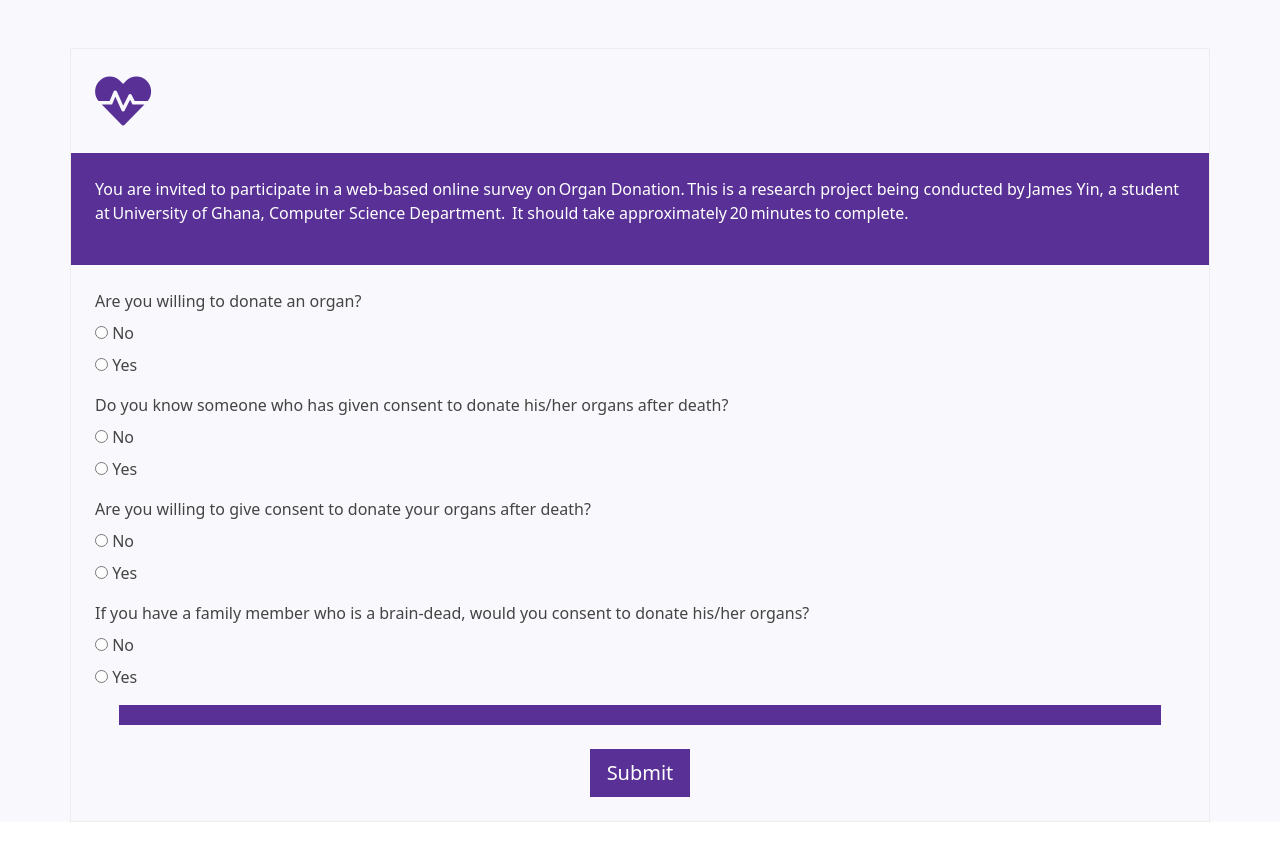
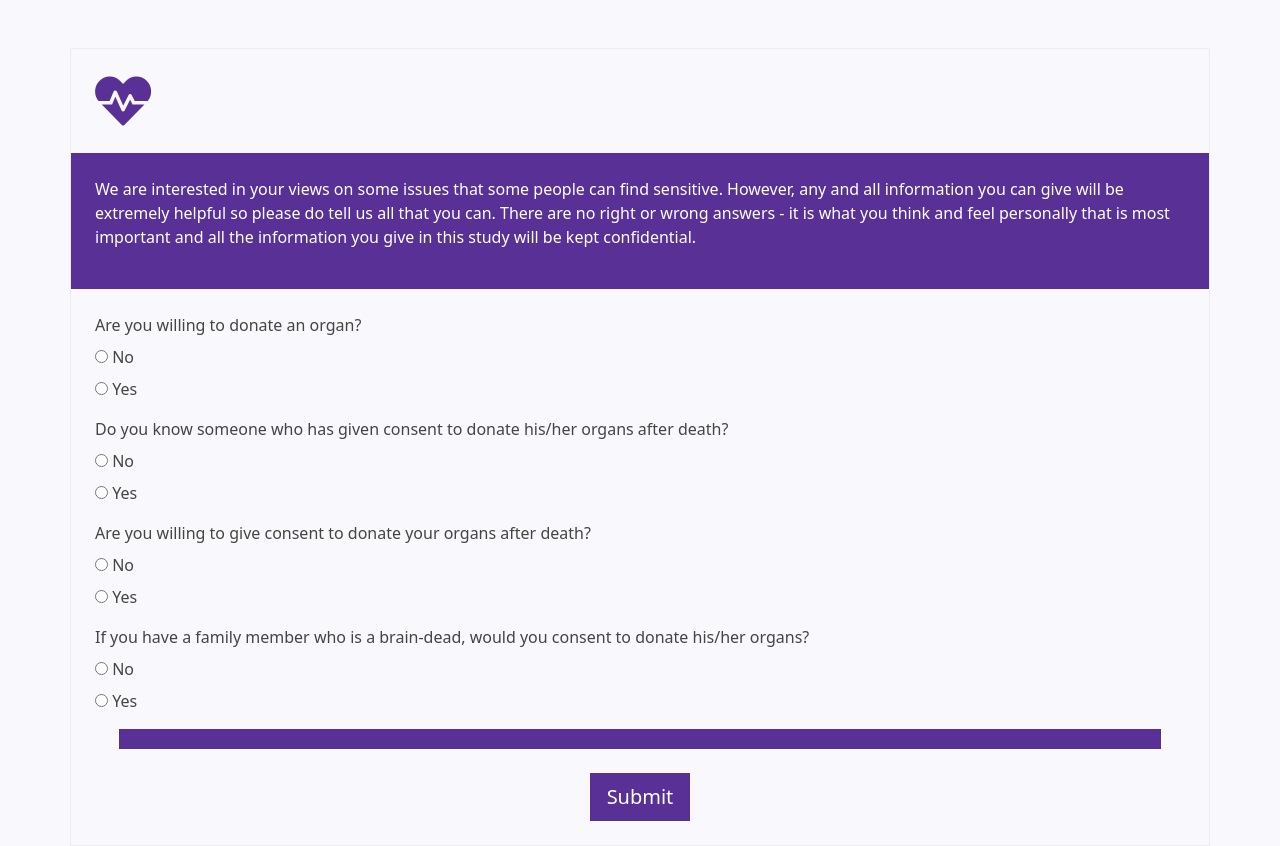
Before and after one commit to yinjames/Altru, a Django app: page /survey/attitude/ in a window 1280 px wide. Shown: the part 132-978 px from the top of the page. Before the commit the page ends 954 px from the top, so only its background shows below. Run offline with Django 3.2, Linux system fonts and the light colour scheme; some libraries are stand-ins or nearby versions.

Commit message:
welcome not updated

```diff
--- a/donor/templates/donor/donor_attitude.html
+++ b/donor/templates/donor/donor_attitude.html
@@ -11,9 +11,10 @@
 
 
     <section class="mx-0 p-4 bg-primary text-white mb-4 border-0">
-        <p >You are invited to participate in a web-based online survey on Organ Donation. This is a research
-          project being conducted by James Yin, a student at University of Ghana, Computer Science Department.  It
-          should take approximately 20 minutes to complete.  </p>
+        <p>We are interested in your views on some issues that some people can find sensitive. However, any and all
+            information you can give will be extremely helpful so please do tell us all that you can. There are no right or
+            wrong answers - it is what you think and feel personally that is most important and all the information you
+            give in this study will be kept confidential.</p>
       </section>
                 <form  action="{%url 'donor:survey_attitude' %}" method="POST" novalidate>
                  {%csrf_token %}
```
